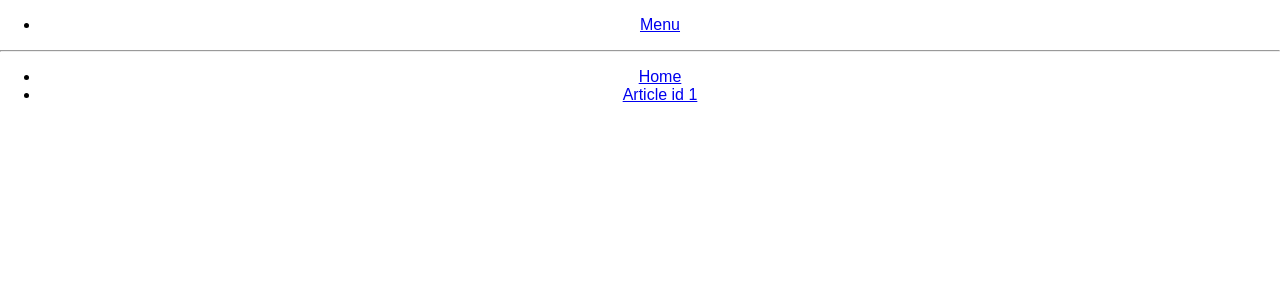
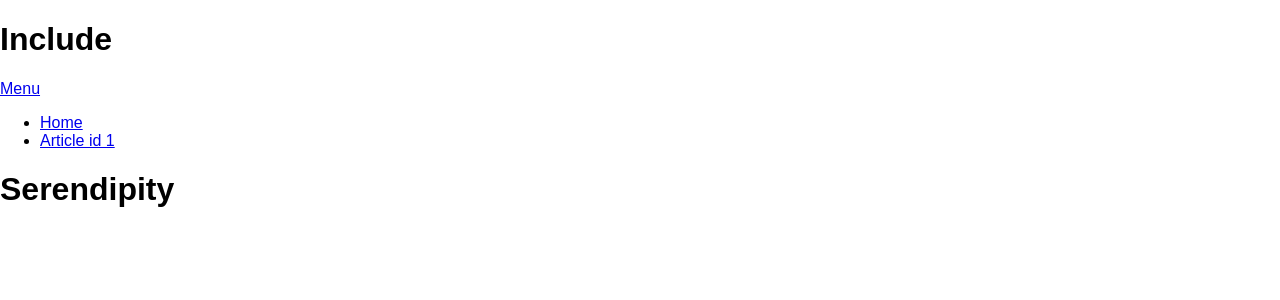
Before and after one commit to Ingenieur-Imac/includemagazine, a React (Create React App) app: page /menu in a window 1280 px wide. Shown: the top 300 px of the page. Built offline with nearby package versions, Linux system fonts and the light colour scheme.

Commit message:
App html structure

```diff
--- a/src/App.css
+++ b/src/App.css
@@ -1,28 +1,7 @@
 .App {
-  text-align: center;
+  margin: 0;
+  padding: 0;
+  width: 100%;
+  height: 100%;
+  background-color: #FFF;
 }
-
-.App-logo {
-  animation: App-logo-spin infinite 20s linear;
-  height: 80px;
-}
-
-.App-header {
-  background-color: #222;
-  height: 150px;
-  padding: 20px;
-  color: white;
-}
-
-.App-title {
-  font-size: 1.5em;
-}
-
-.App-intro {
-  font-size: large;
-}
-
-@keyframes App-logo-spin {
-  from { transform: rotate(0deg); }
-  to { transform: rotate(360deg); }
-}
--- a/src/App.js
+++ b/src/App.js
@@ -18,17 +18,19 @@ class App extends Component {
     return (
         <div className="App">
             <Router>
-          <div>
-            <ul>
-              <li><Link to="/menu">Menu</Link></li>
-            </ul>
+                <main>
+                    <h1>Include</h1>
+                    <nav>
+                        <Link to="/menu">Menu</Link>
+                    </nav>
 
-            <hr/>
-
+                    <content>
                         <Route exact path="/" component={MainArticle}/>
                         <Route path="/article/:id" component={Article}/>
                         <Route path="/menu" component={Menu}/>
-          </div>
+                    </content>
+                    <h1>Serendipity</h1>
+                </main>
             </Router>
         </div>
     );
--- /dev/null
+++ b/src/css/index.css
@@ -0,0 +1,17 @@
+html, body{
+    margin: 0;
+    padding: 0;
+
+    min-width: 100%;
+    width: 100%;
+    max-width: 100%;
+
+    min-height: 100%;
+    height: 100%;
+    max-height: 100%;
+}
+
+#root {
+	height: 100vh;
+	width: 100%;
+}
```
Also changed, not shown: src/css/App.css (added). Lines whose indentation alone changed are shown as unchanged.
